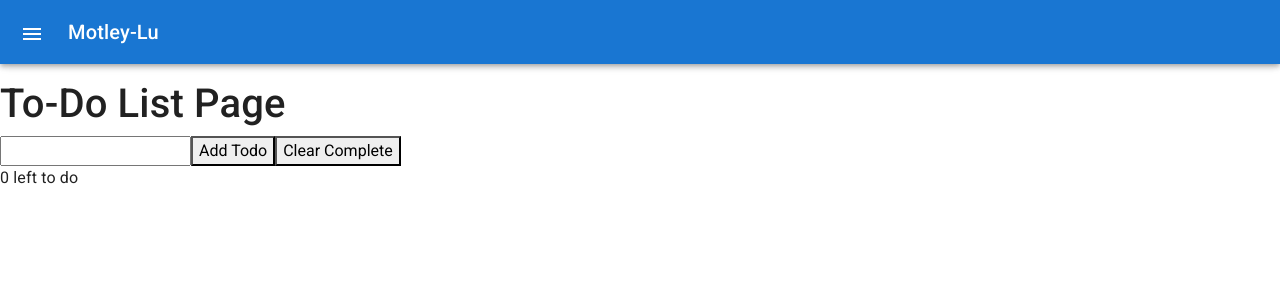
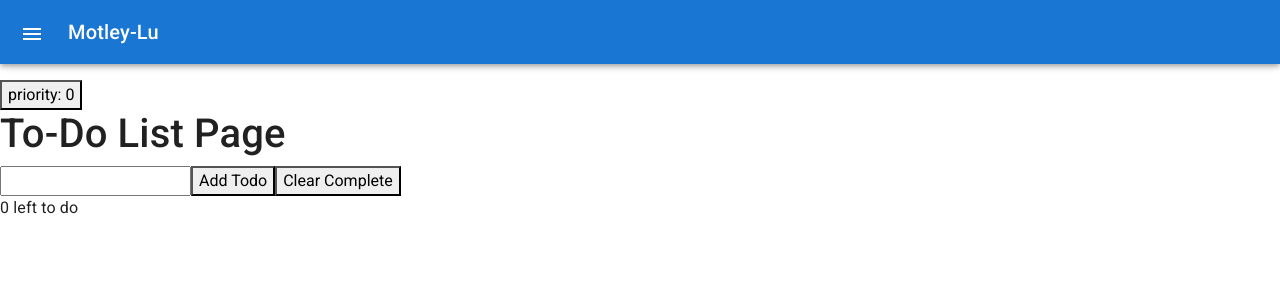
Before and after one commit to BLipsett/Fitness, a React (Create React App) app: page /todoList in a window 1280 px wide. Shown: the top 300 px of the page. Built offline with nearby package versions, Linux system fonts and the light colour scheme.

Commit message:
usestate btn

```diff
--- a/src/pages/todoPage/todoPage.component.jsx
+++ b/src/pages/todoPage/todoPage.component.jsx
@@ -7,6 +7,7 @@ export default function TodoPage() {
 
   //use state hook returns an array
   const [todos, setTodos] = useState([])
+  const [val, setVal] = useState(0)
   const todoNameRef = useRef()
 
   const LOCAL_STORAGE_KEY = 'todos.app'
@@ -55,6 +56,7 @@ function clearTodos() {
   return (
     <div className='todo-main'>
       <TodoList todos={todos} toggleTodo={toggleTodo} />
+      <button onClick={() => setVal(val + 1)}>priority: {val}</button>
       <h1>To-Do List Page</h1>
       <input ref={todoNameRef} type="text" />
       <button onClick={handleAddTodo}> Add Todo</button>
```
